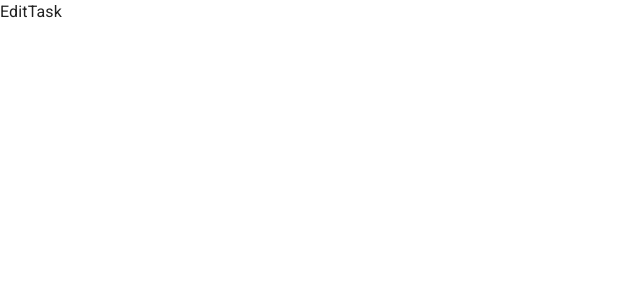
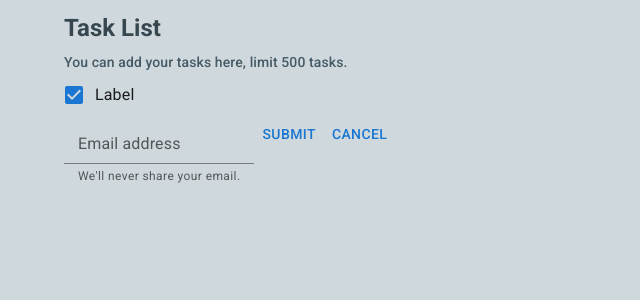
Before and after one commit to YUN-RU-TSENG/0020230329, a React (Vite) app: page /edit-task in a window 1280 px wide. Shown: the top 300 px of the page, without its empty margins (0-640 px from the left). Built offline with nearby package versions, Linux system fonts and the light colour scheme.

Commit message:
feat: edit/create-task compoment style

```diff
--- a/src/pages/CreateTask.jsx
+++ b/src/pages/CreateTask.jsx
@@ -1,5 +1,70 @@
+import {
+    Container,
+    Box,
+    Typography,
+    Button,
+    FormControl,
+    FormHelperText,
+    Input,
+    InputLabel,
+    FormControlLabel,
+    FormGroup,
+    Checkbox,
+} from "@mui/material"
+
+import { blueGrey } from "@mui/material/colors"
+
 function CreateTask() {
-    return <div>CreateTask</div>
+    return (
+        <Box
+            sx={{
+                bgcolor: blueGrey[100],
+            }}
+        >
+            <Container
+                maxWidth="lg"
+                sx={{
+                    paddingY: "12px",
+                    minHeight: "100vh",
+                }}
+            >
+                <Typography
+                    variant="h5"
+                    gutterBottom
+                    component="h2"
+                    sx={{
+                        fontWeight: 700,
+                        color: blueGrey[800],
+                    }}
+                >
+                    Task List
+                </Typography>
+                <Typography
+                    variant="subtitle2"
+                    sx={{
+                        color: blueGrey[700],
+                    }}
+                >
+                    You can add your tasks here, limit 500 tasks.
+                </Typography>
+                <FormGroup>
+                    <FormControlLabel
+                        control={<Checkbox defaultChecked />}
+                        label="Label"
+                    />
+                </FormGroup>
+                <FormControl>
+                    <InputLabel htmlFor="my-input">Email address</InputLabel>
+                    <Input id="my-input" aria-describedby="my-helper-text" />
+                    <FormHelperText id="my-helper-text">
+                        We&apos;ll never share your email.
+                    </FormHelperText>
+                </FormControl>
+                <Button>Submit</Button>
+                <Button>Cancel</Button>
+            </Container>
+        </Box>
+    )
 }
 
 export default CreateTask
--- a/src/pages/EditTask.jsx
+++ b/src/pages/EditTask.jsx
@@ -1,5 +1,70 @@
+import {
+    Container,
+    Box,
+    Typography,
+    Button,
+    FormControl,
+    FormHelperText,
+    Input,
+    InputLabel,
+    FormControlLabel,
+    FormGroup,
+    Checkbox,
+} from "@mui/material"
+
+import { blueGrey } from "@mui/material/colors"
+
 function EditTask() {
-    return <div>EditTask</div>
+    return (
+        <Box
+            sx={{
+                bgcolor: blueGrey[100],
+            }}
+        >
+            <Container
+                maxWidth="lg"
+                sx={{
+                    paddingY: "12px",
+                    minHeight: "100vh",
+                }}
+            >
+                <Typography
+                    variant="h5"
+                    gutterBottom
+                    component="h2"
+                    sx={{
+                        fontWeight: 700,
+                        color: blueGrey[800],
+                    }}
+                >
+                    Task List
+                </Typography>
+                <Typography
+                    variant="subtitle2"
+                    sx={{
+                        color: blueGrey[700],
+                    }}
+                >
+                    You can add your tasks here, limit 500 tasks.
+                </Typography>
+                <FormGroup>
+                    <FormControlLabel
+                        control={<Checkbox defaultChecked />}
+                        label="Label"
+                    />
+                </FormGroup>
+                <FormControl>
+                    <InputLabel htmlFor="my-input">Email address</InputLabel>
+                    <Input id="my-input" aria-describedby="my-helper-text" />
+                    <FormHelperText id="my-helper-text">
+                        We&apos;ll never share your email.
+                    </FormHelperText>
+                </FormControl>
+                <Button>Submit</Button>
+                <Button>Cancel</Button>
+            </Container>
+        </Box>
+    )
 }
 
 export default EditTask
```
